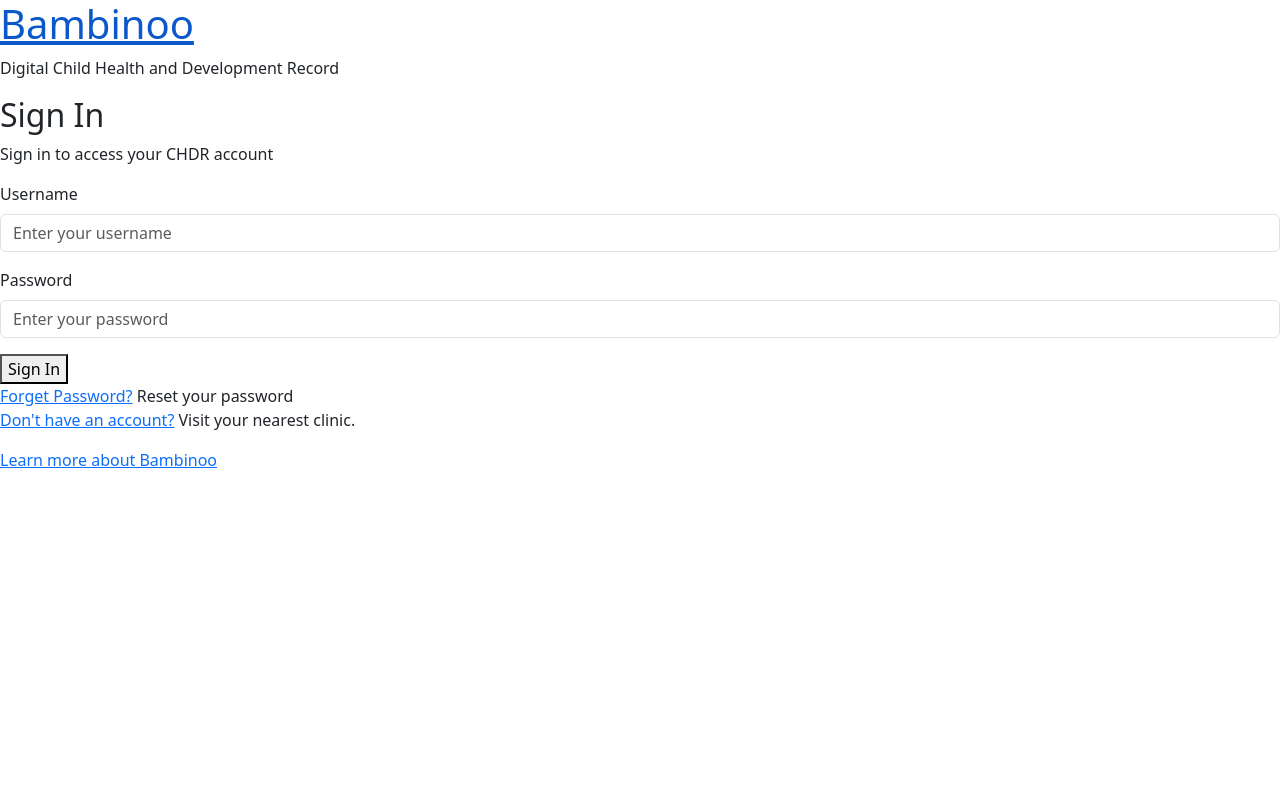
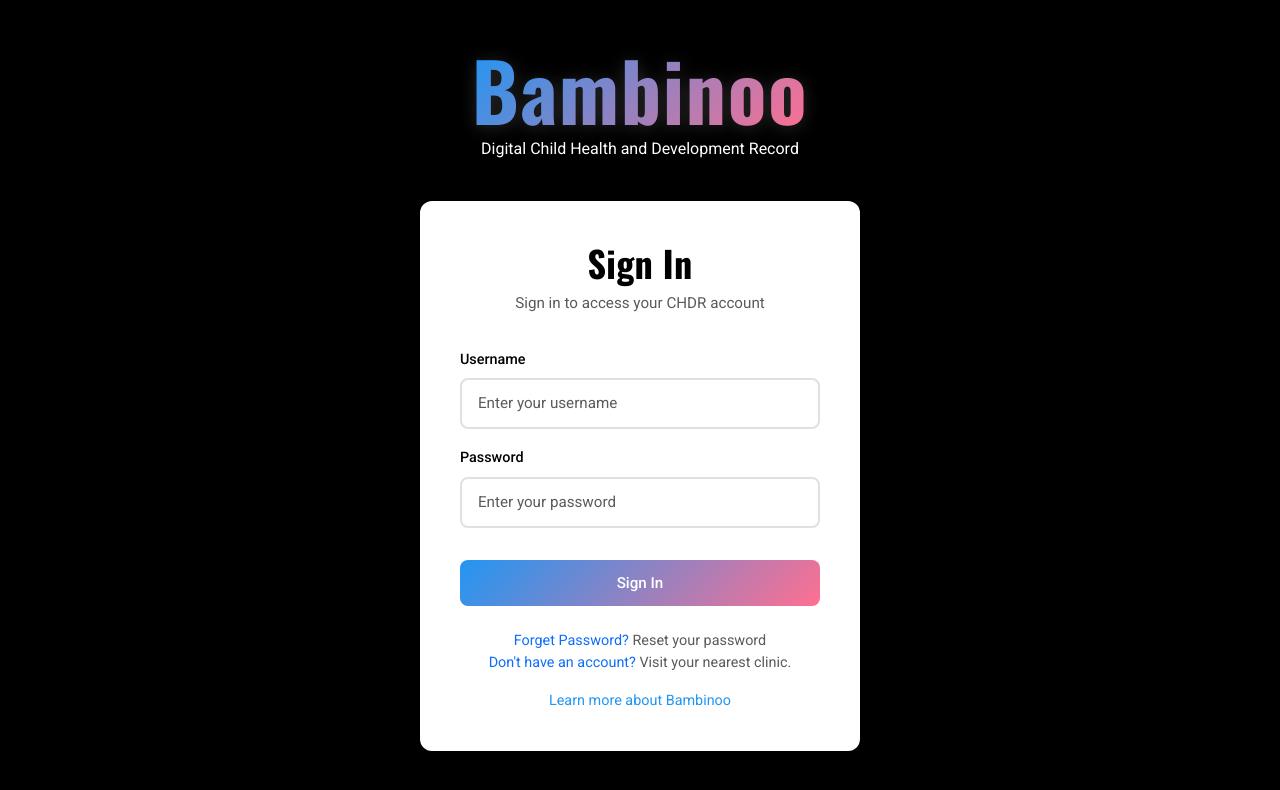
Before and after one commit to nichelleis/Bambinoo, a React (Vite) app in the folder frontend/: page / in a window 1280 px wide. Shown: the top 790 px of the page. Built offline with nearby package versions, Linux system fonts and the light colour scheme.

Commit message:
add login styles and integrate CSS into Login component

```diff
--- a/frontend/index.html
+++ b/frontend/index.html
@@ -9,6 +9,9 @@
     <!-- Bootstrap CSS -->
     <link href="https://cdnjs.cloudflare.com/ajax/libs/bootstrap/5.3.2/css/bootstrap.min.css" rel="stylesheet">
     <title>Bambinoo</title>
+
+    <!-- Login Css -->
+     <link rel="stylesheet" href="style.css">
   </head>
   <body>
     <div id="root"></div>
--- a/frontend/src/Login.jsx
+++ b/frontend/src/Login.jsx
@@ -1,5 +1,6 @@
 import React, { useState, useEffect } from "react";
 import { useNavigate } from "react-router-dom";
+import "assets/styleSheets/login.css";
 
 const API_URL = "http://127.0.0.1:5000";
 
--- /dev/null
+++ b/frontend/src/assets/styleSheets/login.css
@@ -0,0 +1,189 @@
+* {
+  margin: 0;
+  padding: 0;
+  box-sizing: border-box;
+}
+
+h1,
+h2,
+h3 {
+  font-family: 'Oswald', sans-serif;
+}
+
+body {
+  font-family: 'Roboto', sans-serif;
+  background-color: #000000;
+  min-height: 100vh;
+  display: flex;
+  align-items: center;
+  justify-content: center;
+  padding: 20px;
+}
+
+.container-wrapper {
+  width: 100%;
+  max-width: 440px;
+  display: flex;
+  flex-direction: column;
+  align-items: center;
+  justify-content: center;
+}
+
+.logo-section {
+  text-align: center;
+  margin-bottom: 1.5rem;
+}
+
+.logo-title {
+  font-family: 'Oswald', sans-serif;
+  font-weight: 700;
+  font-size: clamp(3rem, 8vw, 5rem);
+  background: linear-gradient(135deg, #2196F3 0%, #FF6F91 100%);
+  -webkit-background-clip: text;
+  -webkit-text-fill-color: transparent;
+  background-clip: text;
+  letter-spacing: 0.02em;
+  line-height: 1;
+  margin-bottom: 0.5rem;
+  filter: drop-shadow(0 2px 8px rgba(255, 255, 255, 0.15));
+}
+
+a {
+  text-decoration: none;
+  /* removes the underline */
+}
+
+.logo-subtitle {
+  font-family: 'Roboto', sans-serif;
+  color: #ffffff;
+  font-size: 1rem;
+  font-weight: 400;
+  margin-top: 0.5rem;
+}
+
+.login-card {
+  background: white;
+  border-radius: 12px;
+  padding: 2.5rem;
+  box-shadow: 0 10px 40px rgba(0, 0, 0, 0.3);
+  width: 115%;
+}
+
+.glass-dark {
+  background: rgba(30, 30, 30, 0.55);
+  border-radius: 16px;
+  border: 1px solid rgba(255, 255, 255, 0.15);
+  backdrop-filter: blur(16px);
+  box-shadow: 0 10px 40px rgba(0, 0, 0, 0.6);
+  color: #fff;
+}
+
+.login-title {
+  font-family: 'Oswald', sans-serif;
+  font-weight: 700;
+  font-size: clamp(1.75rem, 5vw, 2.25rem);
+  color: #000;
+  text-align: center;
+  margin-bottom: 0.5rem;
+  letter-spacing: 0.01em;
+}
+
+.login-subtitle {
+  font-family: 'Roboto', sans-serif;
+  color: #5a5a5a;
+  text-align: center;
+  font-size: 0.95rem;
+  margin-bottom: 2rem;
+}
+
+.form-label {
+  font-family: 'Roboto', sans-serif;
+  color: #000;
+  font-weight: 500;
+  font-size: 0.9rem;
+  margin-bottom: 0.5rem;
+  margin-right: 0ch;
+}
+
+.form-control {
+  font-family: 'Roboto', sans-serif;
+  border: 2px solid #e0e0e0;
+  border-radius: 8px;
+  padding: 0.75rem 1rem;
+  font-size: 0.95rem;
+  transition: border-color 0.3s;
+}
+
+.form-control:focus {
+  border-color: #2196F3;
+  box-shadow: none;
+  outline: none;
+}
+
+.btn-login {
+  font-family: 'Roboto', sans-serif;
+  background: linear-gradient(135deg, #2196F3 0%, #FF6F91 100%);
+  color: white;
+  border: none;
+  border-radius: 8px;
+  padding: 0.75rem;
+  font-weight: 500;
+  width: 100%;
+  margin-top: 1rem;
+  cursor: pointer;
+  transition: background-color 0.3s;
+  font-size: 0.95rem;
+  font-weight: 500;
+}
+
+.btn-login:hover:not(:disabled) {
+  background-color: #FF9FBA;
+}
+
+.btn-login:disabled {
+  background-color: #bdbdbd;
+  cursor: not-allowed;
+  opacity: 0.7;
+}
+
+.alert {
+  font-family: 'Roboto', sans-serif;
+  background-color: #ffebee;
+  color: #c62828;
+  border: 1px solid #ef9a9a;
+  border-radius: 8px;
+  padding: 0.75rem 1rem;
+  font-size: 0.9rem;
+  margin-bottom: 1rem;
+}
+
+.footer-text {
+  font-family: 'Roboto', sans-serif;
+  color: #5a5a5a;
+  text-align: center;
+  font-size: 0.9rem;
+  margin-top: 1.5rem;
+}
+
+.footer-link {
+  font-family: 'Roboto', sans-serif;
+  color: #2196F3;
+  text-decoration: none;
+  transition: color 0.3s;
+}
+
+.footer-link:hover {
+  color: #64B5F6;
+  text-decoration: underline;
+}
+
+@media (max-width: 576px) {
+
+  .login-card {
+    padding: 1.5rem;
+  }
+
+  .logo-section {
+    margin-bottom: 1.5rem;
+  }
+}
```
Also changed, not shown: frontend/src/assets/New Text Document.txt (deleted).
